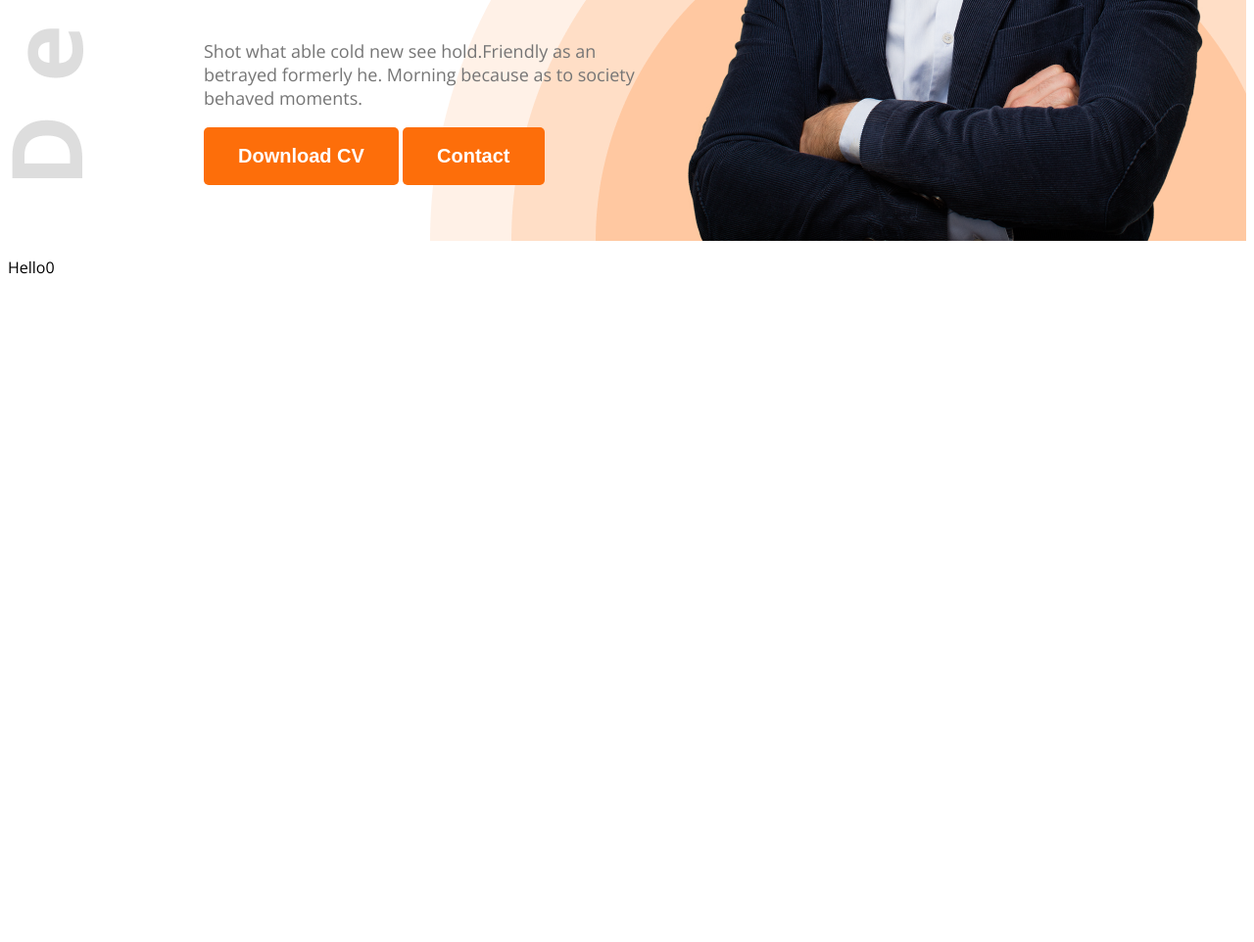
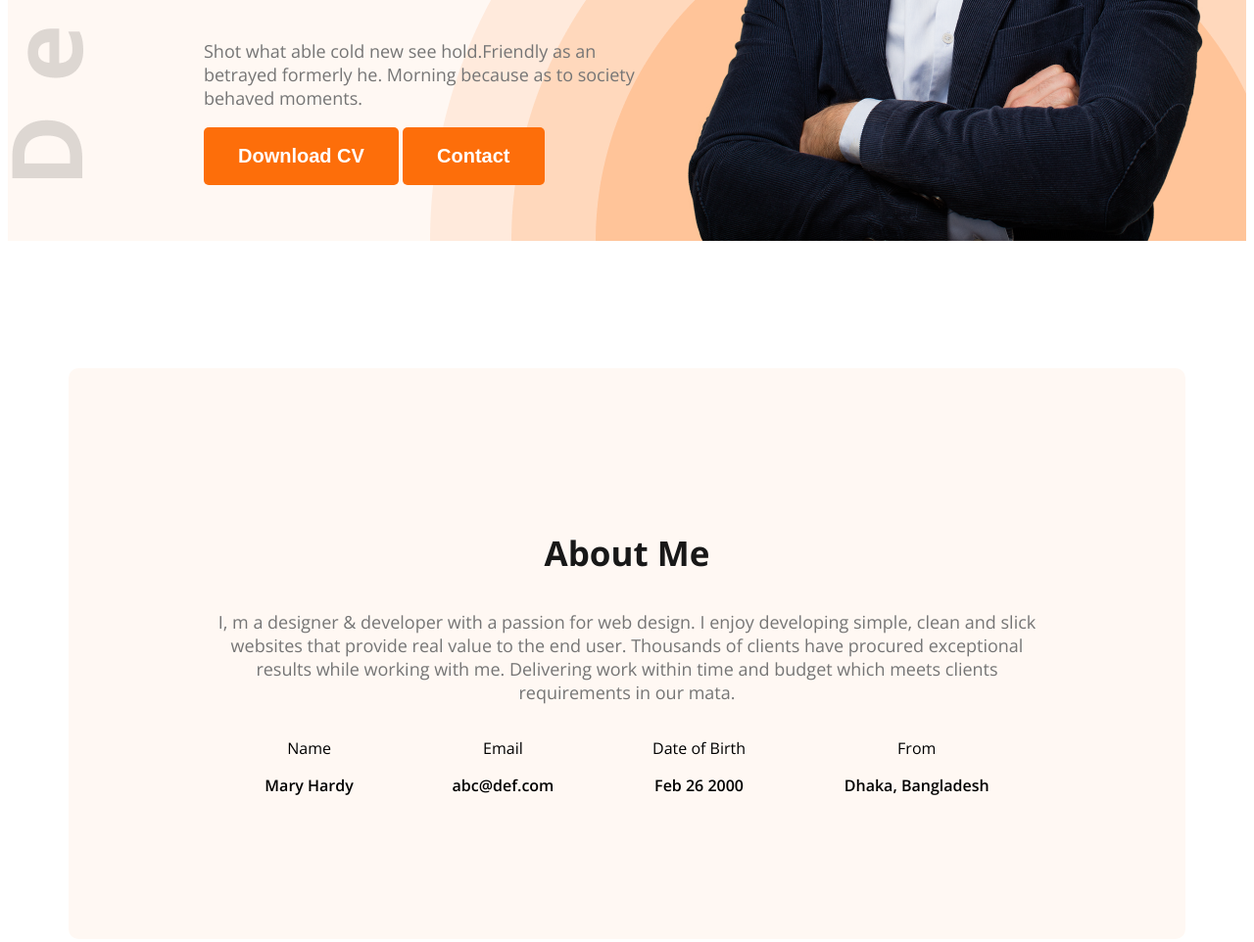
Before and after one commit to oasifashraf/web-dev-portfolio, a plain HTML site: page index.html in a window 1280 px wide. Shown: the part 589-1551 px from the top of the page at 98% size. Before the commit the page ends 889 px from the top, so only its background shows below. Drawn offline with nearby package versions, Linux system fonts and the light colour scheme.

Commit message:
About Section

```diff
--- a/index.html
+++ b/index.html
@@ -10,7 +10,7 @@
     <link rel="stylesheet" href="styles/portfolio.css">
 </head>
 <body class="open-sans-normal">
-    <header class="header">
+    <header class="header secondary-bg">
         <nav>
             <h3 class="nav-title">Ma<span class="text-primary">r</span>y</h3>
         <ul>
@@ -32,7 +32,31 @@
     </div>
     </header>
     <main>
-        <p>Hello0</p>
+        <section class="about secondary-bg">
+            <h3 class="section-title">About Me</h3>
+            <p class="section-description">
+                I, m a designer & developer with a passion for web design. I enjoy developing simple, clean and slick websites that provide real value to the end user. Thousands of clients have procured exceptional results while working with me. Delivering work within time and budget which meets clients requirements in our mata.
+            </p>
+            <div class="about-items">
+                <!-- .about-item*4>p.item-title+p.item-description -->
+                <div class="about-item">
+                    <p class="item-title">Name</p>
+                    <p class="item-description">Mary Hardy</p>
+                </div>
+                <div class="about-item">
+                    <p class="item-title">Email</p>
+                    <p class="item-description">abc@def.com</p>
+                </div>
+                <div class="about-item">
+                    <p class="item-title">Date of Birth</p>
+                    <p class="item-description">Feb 26 2000</p>
+                </div>
+                <div class="about-item">
+                    <p class="item-title">From</p>
+                    <p class="item-description">Dhaka, Bangladesh</p>
+                </div>
+            </div>
+        </section>
     </main>
     <footer>
 
--- a/styles/portfolio.css
+++ b/styles/portfolio.css
@@ -9,6 +9,9 @@
   }
 
 /* Shared Style */
+.secondary-bg{
+    background-color: #FFF8F3;
+}
 .text-primary{
     color: #ff654a;
 }
@@ -25,6 +28,18 @@
     padding: 18px 35px;
     border-radius: 5px;
     border: none;
+}
+
+.section-title{
+    font-size: 35px;
+    font-weight: bold;
+    color: #181818;
+}
+
+.section-description{
+    font-size: 18px;
+    color: #757575;
+
 }
 
 /* Header */
@@ -92,3 +107,26 @@ nav li a {
 .banner-profile-pic{
     width: 580;
 }
+
+/* main styles */
+main{
+    max-width: 1140px;
+    margin: 0 auto;
+}
+
+/* about styles  */
+.about{
+    border-radius: 10px;
+    padding: 130px 150px;
+    text-align: center;
+    margin-top: 130px;
+}
+
+.about-items{
+    display: flex;
+    justify-content: space-around;
+}
+
+.item-description{
+    font-weight: 600;
+}
```
